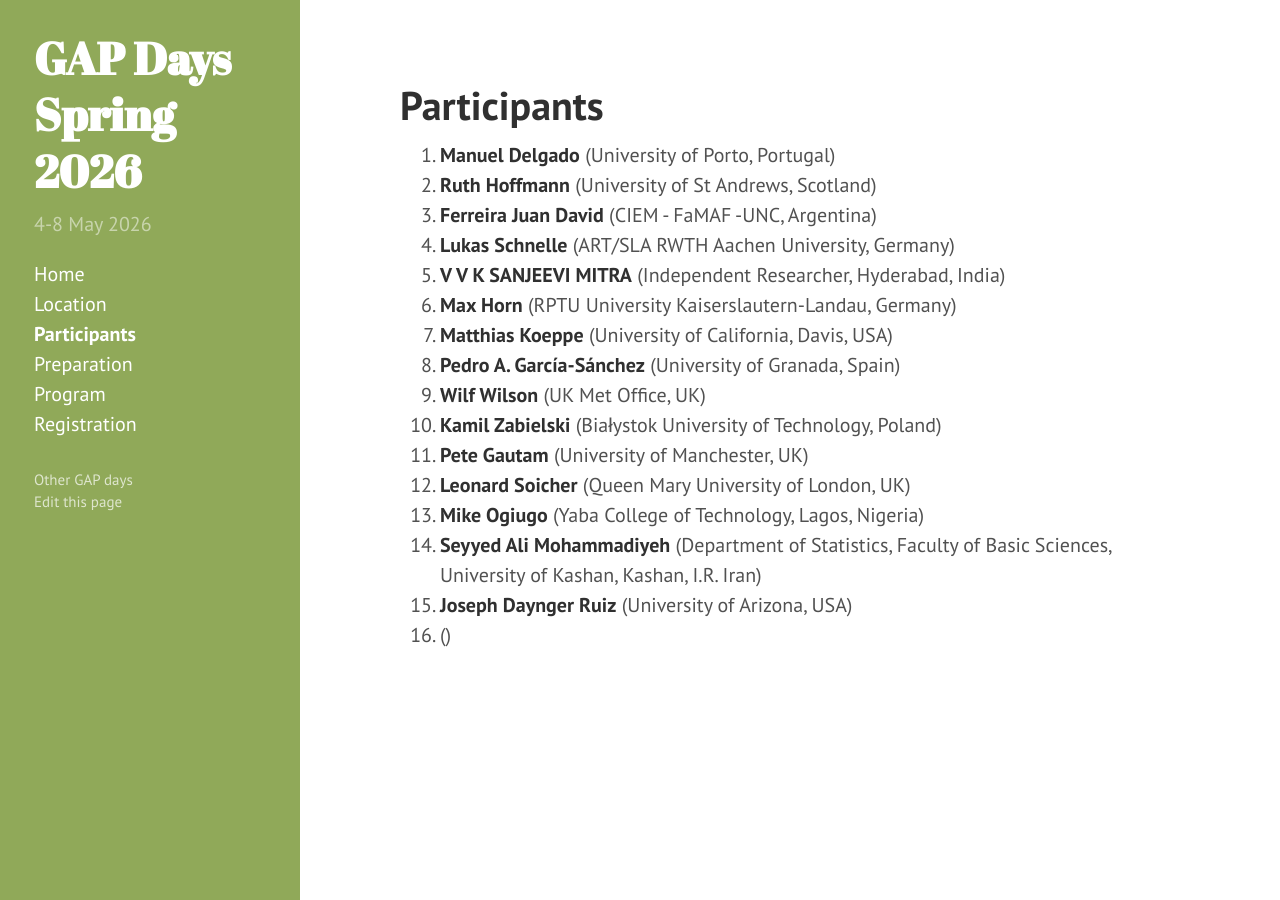
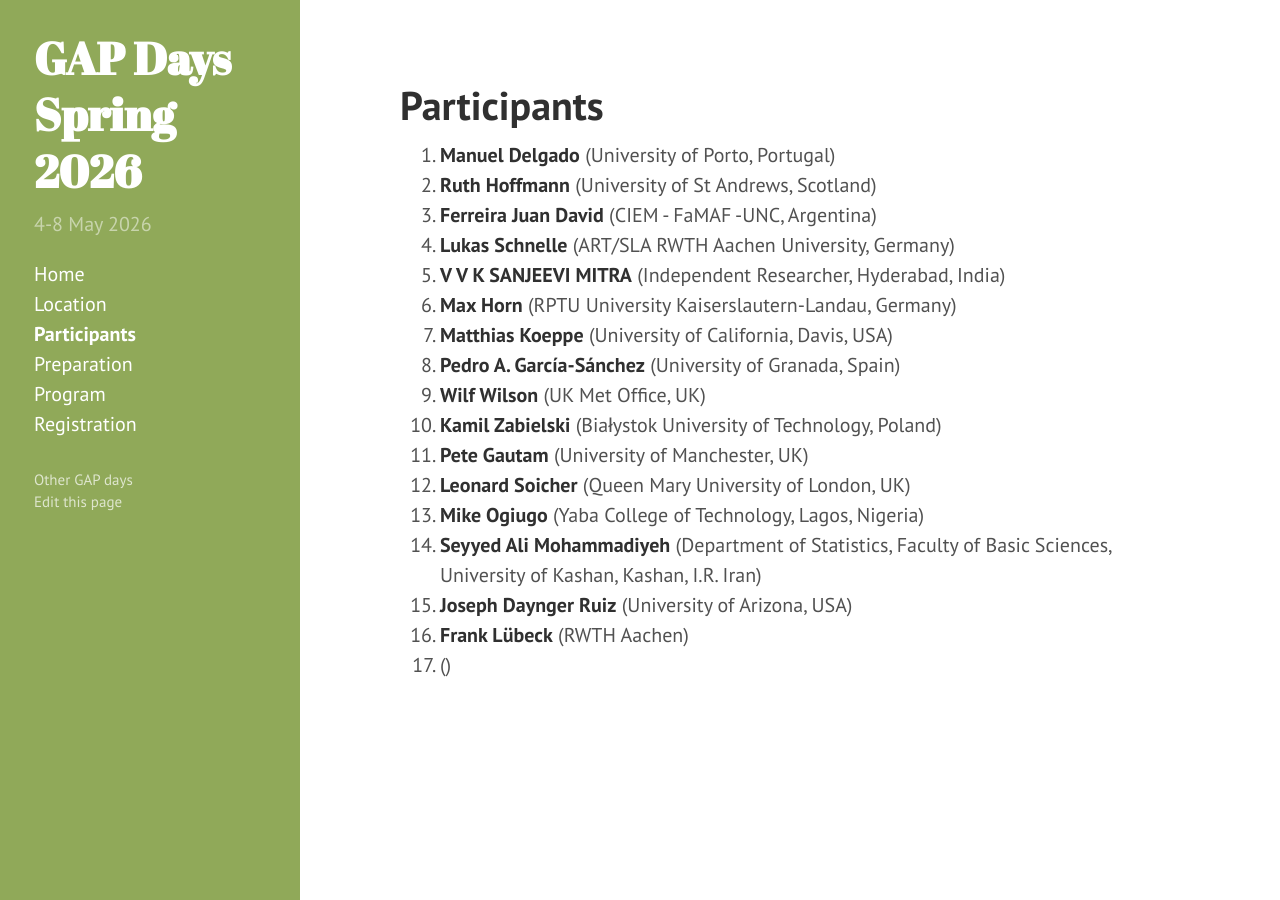
Before and after one commit to gapdays/gapdays2026-spring, a Jekyll site: the page built from participants.md, in a window 1280 px wide. Built offline with Jekyll 4.4.1, drawn with Linux system fonts in a browser that asks for light colours.

Commit message:
praticipants list updated

```diff
--- a/participants.md
+++ b/participants.md
@@ -17,6 +17,7 @@ participants:
   - {name: Mike Ogiugo, affiliation: "Yaba College of Technology, Lagos, Nigeria"}
   - {name: Seyyed Ali Mohammadiyeh, affiliation: "Department of Statistics, Faculty of Basic Sciences, University of Kashan, Kashan, I.R. Iran"}
   - {name: Joseph Daynger Ruiz, affiliation: "University of Arizona, USA"}
+  - {name: Frank Lübeck, affiliation: "RWTH Aachen"}
   - {name: , affiliation: ""}
 ---
 
```
